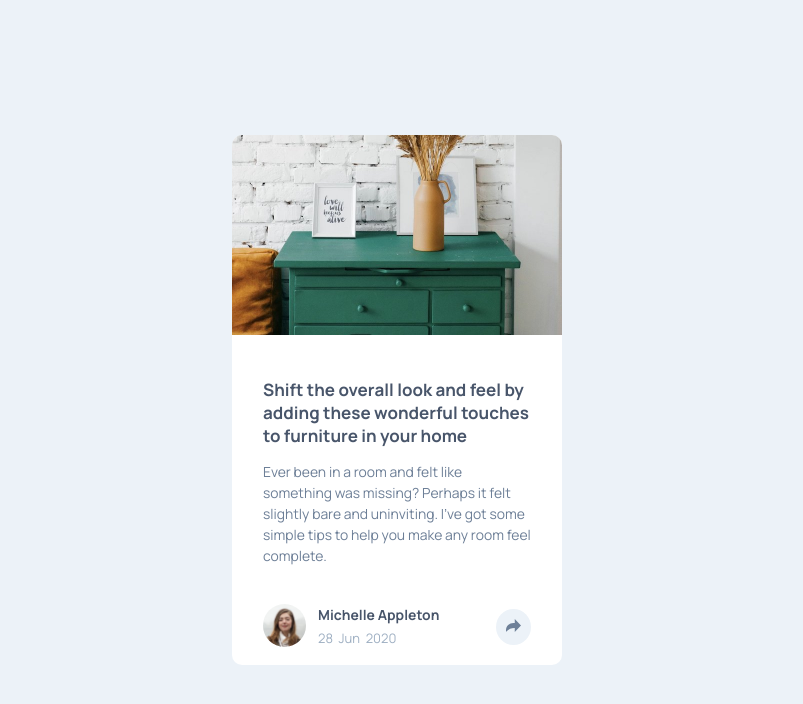
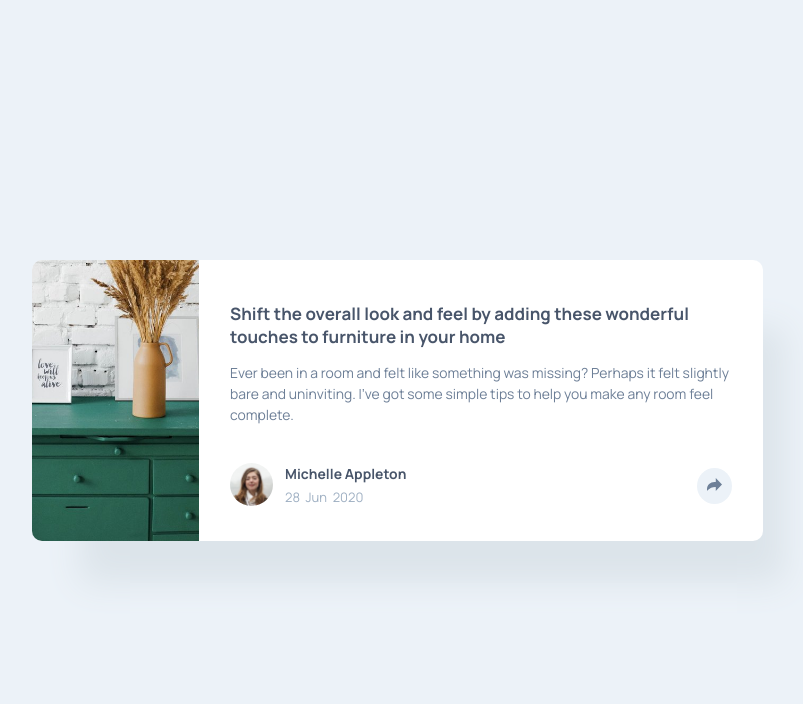
Before and after one commit to RenszCamacho/article-preview-component, a website built with Parcel: page src/index.html in a window 1280 px wide. Shown: the whole page, without its empty margins (243-1046 px from the left). Built offline with nearby package versions, Linux system fonts and the light colour scheme.

Commit message:
Layout for large screen. Done.

```diff
--- a/src/sass/_card.scss
+++ b/src/sass/_card.scss
@@ -16,19 +16,19 @@
   margin: 7rem 0;
   overflow: hidden;
 
-  // &::after {
-  //   content: "";
-  //   position: absolute;
-  //   bottom: 0;
-  //   left: 0;
-  //   height: 7rem;
-  //   width: inherit;
-  //   background-color: $primary;
-  //   display: none;
-  // }
+  @include rwd(large) {
+    width: 731px;
+    height: 281px;
+    display: flex;
+    box-shadow: 35px 55px 32px -13px rgb(220, 228, 234);
+  }
 
   &__header {
     height: 20rem;
+
+    @include rwd(large) {
+      height: inherit;
+    }
   }
 
   &__img {
@@ -112,6 +112,7 @@
 
   &__share {
     display: none;
+    animation: fadeIn 350ms;
   }
 }
 
@@ -119,7 +120,7 @@
   position: absolute;
   bottom: 0;
   left: 0;
-  height: 6.4rem;
+  height: 7.4rem;
   width: inherit;
   background-color: $primary;
   display: block;
@@ -155,3 +156,13 @@
     cursor: pointer;
   }
 }
+
+@keyframes fadeIn {
+  from {
+    opacity: 0;
+  }
+
+  to {
+    opacity: 1;
+  }
+}
```
